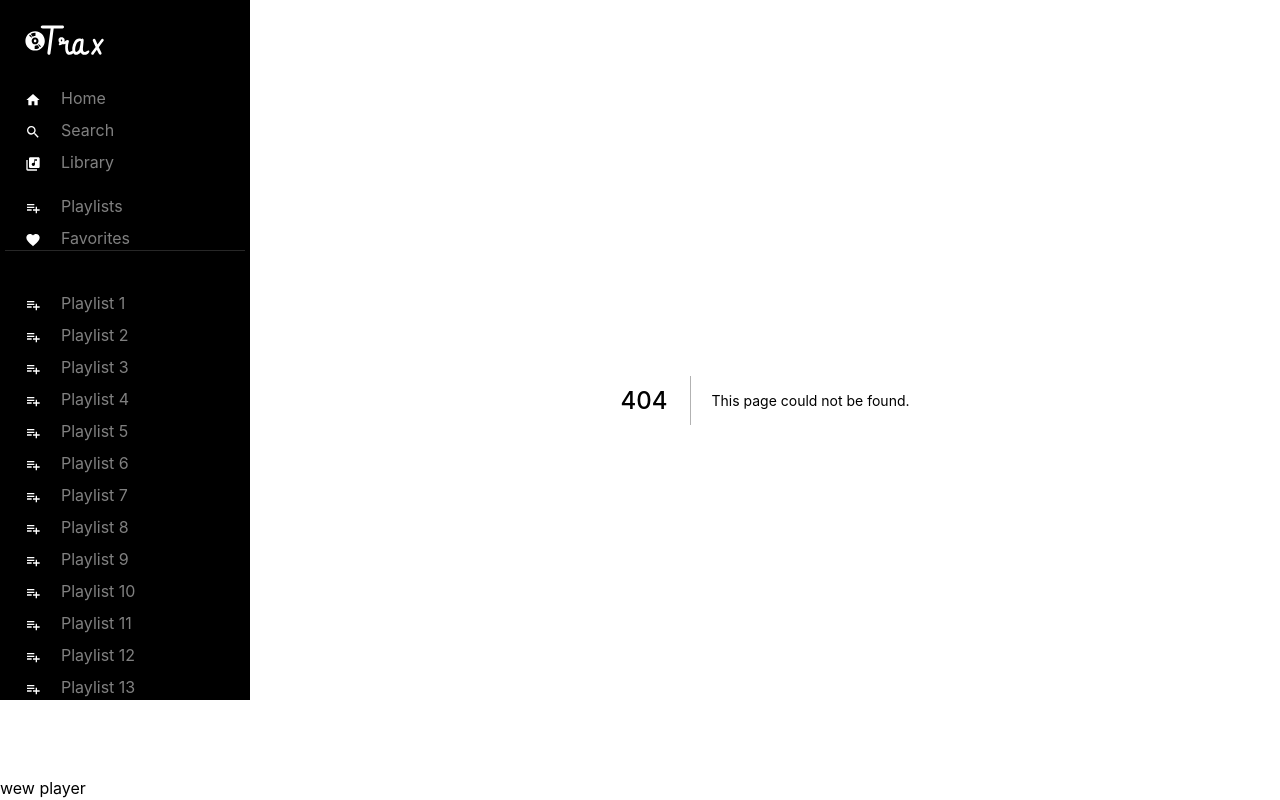
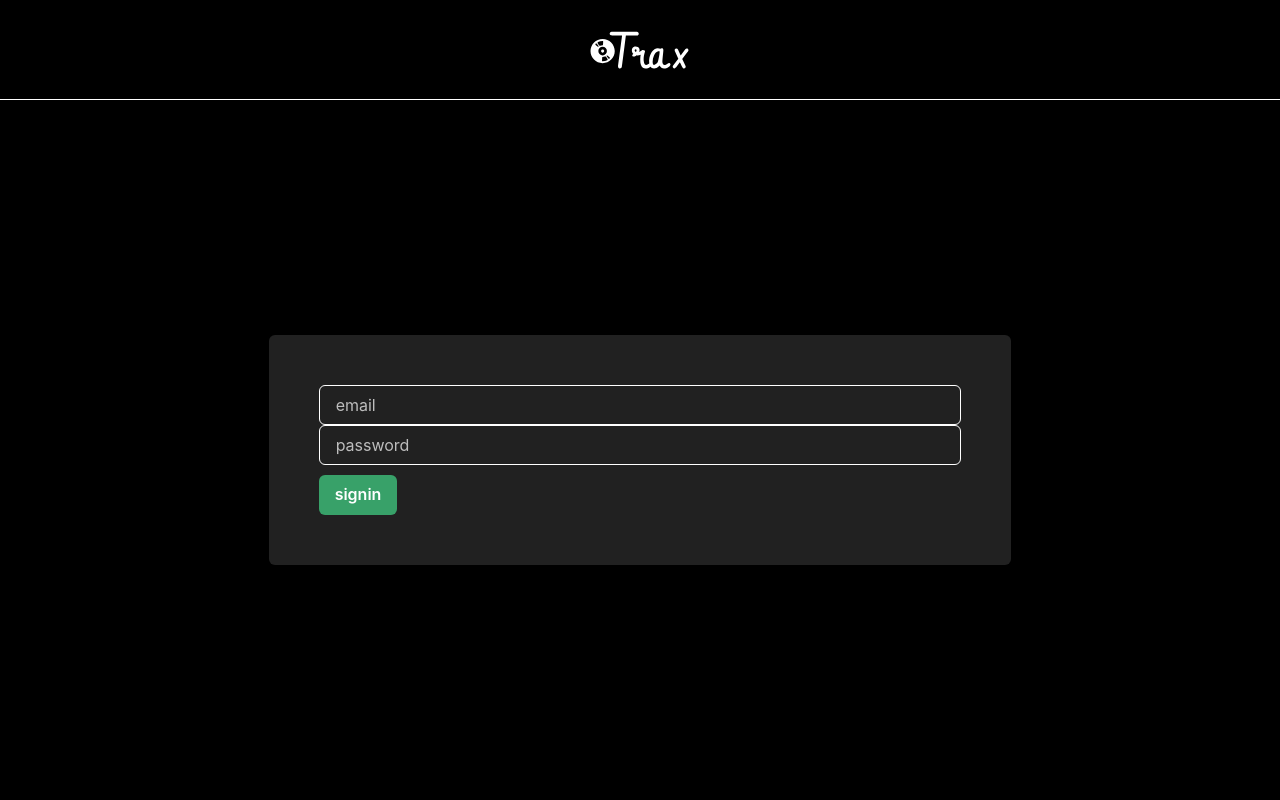
Before and after one commit to AldoCasareto/-fullstack_spotify-clone, a Next.js app: page /signin in a window 1280 px wide. Before the commit this address had no page. Built offline with nearby package versions, Linux system fonts and the light colour scheme.

Commit message:
auth implemented

```diff
--- /dev/null
+++ b/components/authForm.tsx
@@ -0,0 +1,68 @@
+import { Box, Flex, Input, Button, Text } from "@chakra-ui/react";
+import { useRouter } from "next/router";
+import { FC, useState } from "react";
+import { useSWRConfig } from "swr";
+import { auth } from "../lib/mutations";
+import NextImage from "next/image";
+
+const AuthForm: FC<{ mode: "signin" | "signup" }> = ({ mode }) => {
+  const [email, setEmail] = useState("");
+  const [password, setPassword] = useState("");
+  const [isLoading, setIsLoading] = useState(false);
+
+  const router = useRouter();
+
+  const handleSubmit = async (e: { preventDefault: () => void }) => {
+    e.preventDefault();
+    setIsLoading(true);
+
+    await auth(mode, { email, password });
+
+    setIsLoading(false);
+    router.push("/");
+  };
+
+  return (
+    <Box height="100vh" width="100vw" bg="black" color="white">
+      <Flex
+        justify="center"
+        align="center"
+        height="100px"
+        borderBottom="white 1px solid"
+      >
+        <NextImage src="/logo.svg" width="100px" height="100px" />
+      </Flex>
+      <Flex justify="center" align="center" height="calc(100vh - 100px)">
+        <Box padding="50px" bg="gray.900" borderRadius="6px">
+          <form onSubmit={handleSubmit}>
+            <Input
+              placeholder="email"
+              type="email"
+              onChange={(e) => setEmail(e.target.value)}
+            />
+            <Input
+              placeholder="password"
+              type="password"
+              onChange={(e) => setPassword(e.target.value)}
+            />
+            <Button
+              marginTop="10px"
+              type="submit"
+              bg="green.500"
+              isLoading={isLoading}
+              sx={{
+                "&:hover": {
+                  bg: "green.300",
+                },
+              }}
+            >
+              {mode}
+            </Button>
+          </form>
+        </Box>
+      </Flex>
+    </Box>
+  );
+};
+
+export default AuthForm;
--- /dev/null
+++ b/lib/fetcher.ts
@@ -0,0 +1,10 @@
+export default function fetcher(url: string, data = undefined) {
+  return fetch(`${window.location.origin}/api${url}`, {
+    method: data ? "POST" : "GET",
+    credentials: "include",
+    headers: {
+      "Content-Type": "application/json",
+    },
+    body: JSON.stringify(data),
+  });
+}
--- /dev/null
+++ b/lib/mutations.ts
@@ -0,0 +1,8 @@
+import fetcher from "./fetcher";
+
+export const auth = (
+  mode: "signin" | "signup",
+  body: { email: string; password: string }
+) => {
+  return fetcher(`/${mode}`, body);
+};
--- a/pages/_app.tsx
+++ b/pages/_app.tsx
@@ -34,9 +34,13 @@
 const MyApp = ({ Component, pageProps }) => {
   return (
     <ChakraProvider theme={theme}>
-      <PlayerLayout>
+      {Component.authPage ? (
         <Component {...pageProps} />
-      </PlayerLayout>
+      ) : (
+        <PlayerLayout>
+          <Component {...pageProps} />
+        </PlayerLayout>
+      )}
     </ChakraProvider>
   );
 };
--- a/pages/api/hello.js
+++ /dev/null
@@ -1,5 +0,0 @@
-// Next.js API route support: https://nextjs.org/docs/api-routes/introduction
-
-export default function handler(req, res) {
-  res.status(200).json({ name: 'John Doe' })
-}
--- /dev/null
+++ b/pages/api/signin.ts
@@ -0,0 +1,41 @@
+import { NextApiRequest, NextApiResponse } from "next";
+import bcrypt from "bcrypt";
+import jwt from "jsonwebtoken";
+import cookie from "cookie";
+import prisma from "../../lib/prisma";
+
+export default async (req: NextApiRequest, res: NextApiResponse) => {
+  const { email, password } = req.body;
+
+  const user = await prisma.user.findUnique({
+    where: {
+      email,
+    },
+  });
+
+  if (user && bcrypt.compareSync(password, user.password)) {
+    const token = jwt.sign(
+      {
+        id: user.id,
+        email: user.email,
+        time: Date.now(),
+      },
+      "hello",
+      { expiresIn: "8h" }
+    );
+
+    res.setHeader(
+      "Set-Cookie",
+      cookie.serialize("TRAX_ACCESS_TOKEN", token, {
+        httpOnly: true,
+        maxAge: 8 * 60 * 60,
+        path: "/",
+        sameSite: "lax",
+        secure: process.env.NODE_ENV === "production",
+      })
+    );
+    res.json(user);
+  } else {
+    res.status(401).json({ error: "Invalid credentials" });
+  }
+};
--- /dev/null
+++ b/pages/signin.tsx
@@ -0,0 +1,9 @@
+import AuthForm from "../components/authForm";
+
+const SignIn = () => {
+  return <AuthForm mode="signin" />;
+};
+
+SignIn.authPage = true;
+
+export default SignIn;
```
Also changed, not shown: pages/signup.tsx (added, +9 -0 lines).
